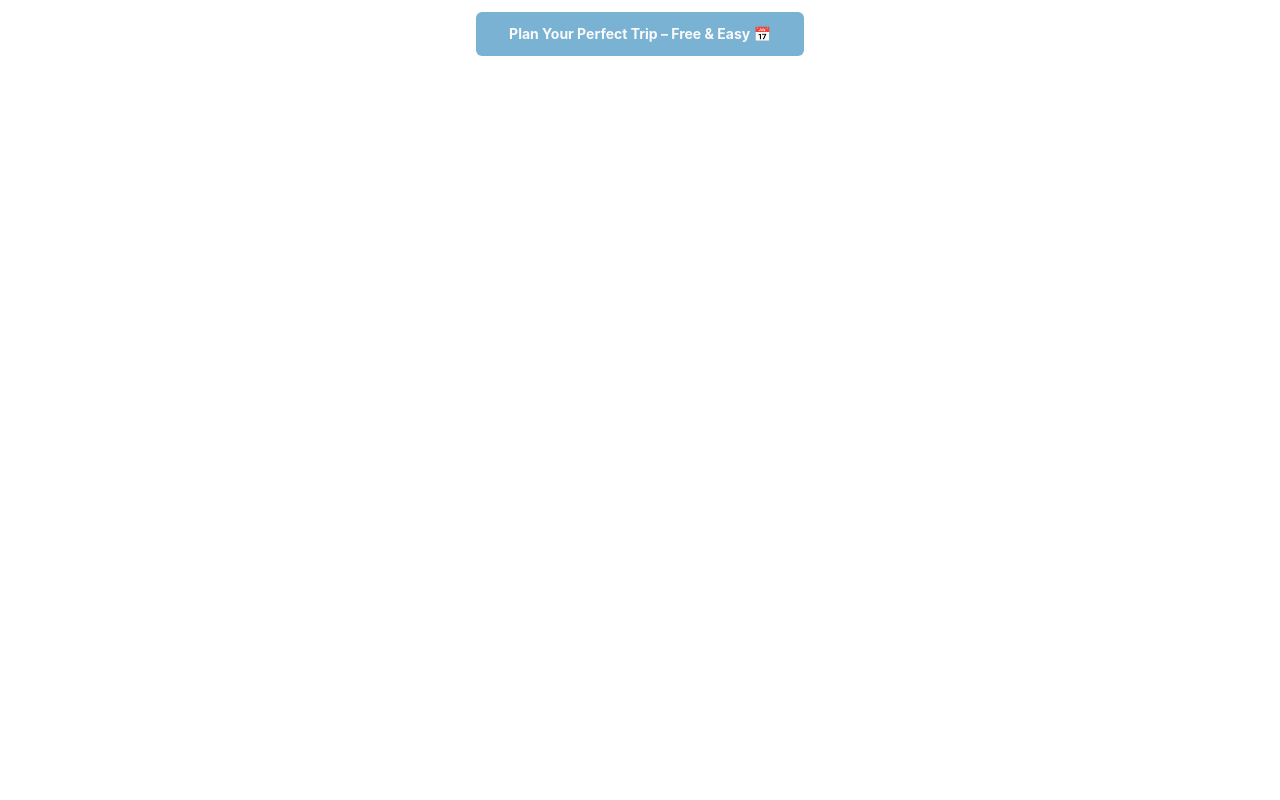
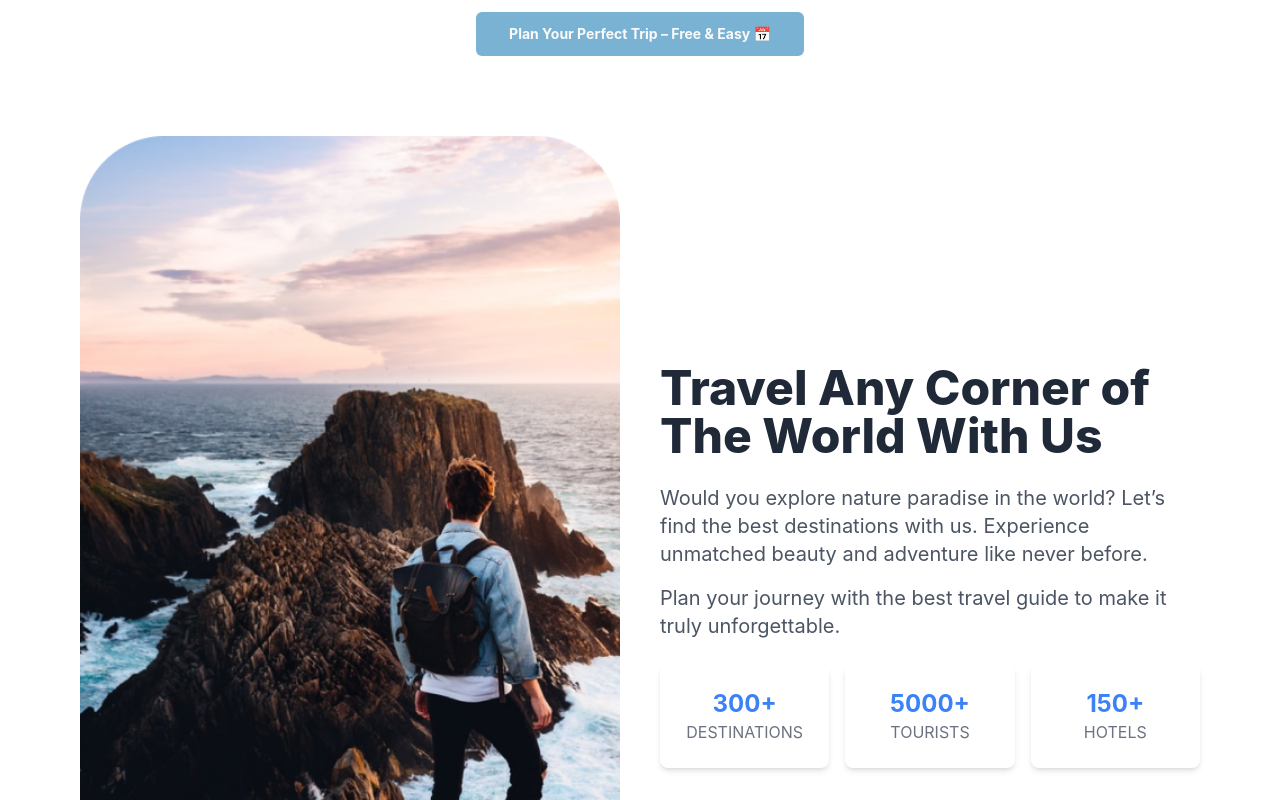
Before and after one commit to Talha-542/TourIt-web, a React (Vite) app: page / in a window 1280 px wide. Shown: the part 540-1340 px from the top of the page. Before the commit the page ends 800 px from the top, so only its background shows below. Built offline with nearby package versions, Linux system fonts and the light colour scheme.

Commit message:
Intro Section Added

```diff
--- a/src/App.jsx
+++ b/src/App.jsx
@@ -1,9 +1,13 @@
 import './App.css'
 import Hero from './components/ui/custom/Hero'
+import Intro from './components/ui/custom/Intro/Intro';
 
 function App() {
   return (
-   <Hero/>
+    <>
+    <Hero/>
+    <Intro/>
+    </>
   );
 }
 
--- /dev/null
+++ b/src/components/ui/custom/Intro/Intro.jsx
@@ -0,0 +1,53 @@
+import {} from "react";
+import solotraveler from "./solotraveler.png";
+
+function Intro() {
+  return (
+    <div className="flex flex-col md:flex-row items-center gap-10 mt-10 px-6 md:px-20">
+      {/* Left Section: Image */}
+      <div className="relative w-full md:w-1/2 flex justify-center mt-10">
+        <img
+          src={solotraveler}
+          alt="Solo Traveler"
+          className="rounded-lg w-full max-w-md md:max-w-full h-auto"
+        />
+      </div>
+
+      {/* Right Section: Content */}
+      <div className="flex flex-col md:w-1/2 text-center md:text-left">
+        <h2 className="font-extrabold text-3xl sm:text-4xl md:text-5xl leading-tight text-gray-800">
+          Travel Any Corner of <br /> The World With Us
+        </h2>
+        <p className="mt-6 text-base sm:text-lg md:text-xl text-gray-600 leading-relaxed">
+          Would you explore nature paradise in the world? Let’s find the best
+          destinations with us. Experience unmatched beauty and adventure like
+          never before.
+        </p>
+        <p className="mt-4 text-base sm:text-lg md:text-xl text-gray-600 leading-relaxed">
+          Plan your journey with the best travel guide to make it truly
+          unforgettable.
+        </p>
+
+        {/* Card Section */}
+        <div className="grid grid-cols-1 sm:grid-cols-3 gap-4 mt-6">
+          <div className="bg-white p-4 md:p-6 rounded-lg shadow-md text-center">
+            <h3 className="font-bold text-xl sm:text-2xl text-blue-500">300+</h3>
+            <p className="text-gray-500 text-sm sm:text-base">DESTINATIONS</p>
+          </div>
+
+          <div className="bg-white p-4 md:p-6 rounded-lg shadow-md text-center">
+            <h3 className="font-bold text-xl sm:text-2xl text-blue-500">5000+</h3>
+            <p className="text-gray-500 text-sm sm:text-base">TOURISTS</p>
+          </div>
+
+          <div className="bg-white p-4 md:p-6 rounded-lg shadow-md text-center">
+            <h3 className="font-bold text-xl sm:text-2xl text-blue-500">150+</h3>
+            <p className="text-gray-500 text-sm sm:text-base">HOTELS</p>
+          </div>
+        </div>
+      </div>
+    </div>
+  );
+}
+
+export default Intro;
```
Also changed, not shown: src/components/ui/custom/Intro/solotraveler.png (added).
